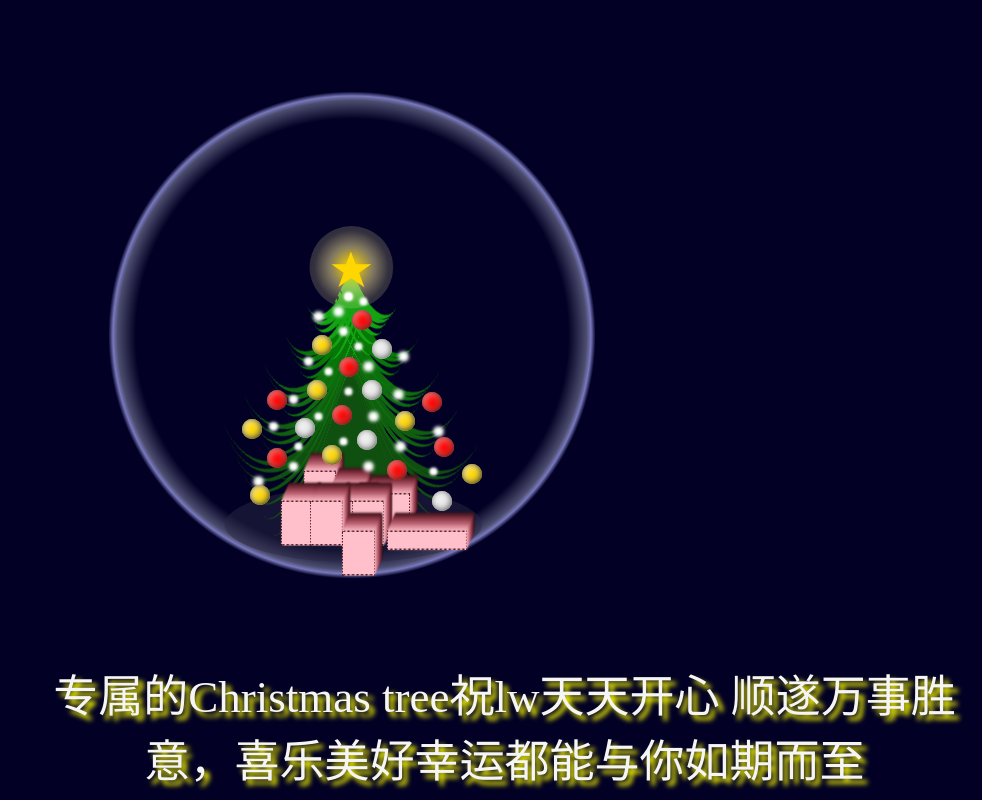
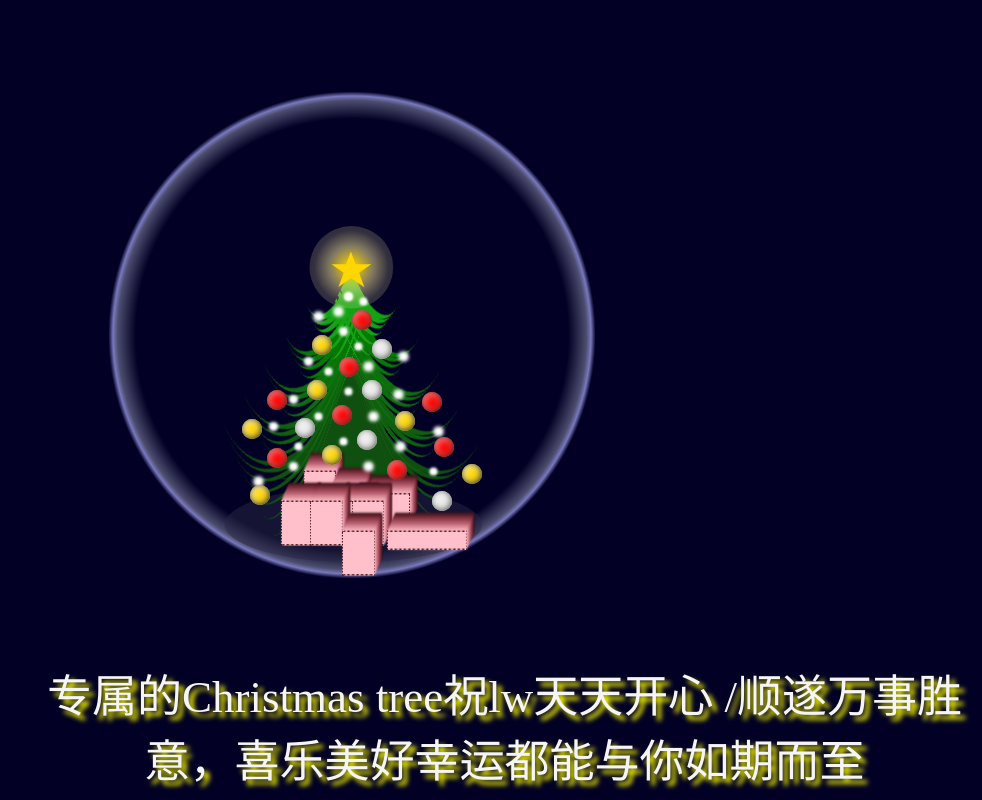
Before and after one commit to huboldboy/123, a plain HTML site: page index.html in a window 1280 px wide. Shown: the whole page, without its empty margins (298-1280 px from the left). Drawn offline with Linux system fonts and the light colour scheme.

Commit message:
Update index.html

```diff
--- a/index.html
+++ b/index.html
@@ -11,7 +11,7 @@
   <ul class="bgg">
     <li class="sphere"></li>
     <p class="text">专属的Christmas tree祝lw天天开心
-  顺遂万事胜意，喜乐美好幸运都能与你如期而至</p>
+  /顺遂万事胜意，喜乐美好幸运都能与你如期而至</p>
   </ul>
   <ul class="tree">
     <li class="top-star"> </li>
```
